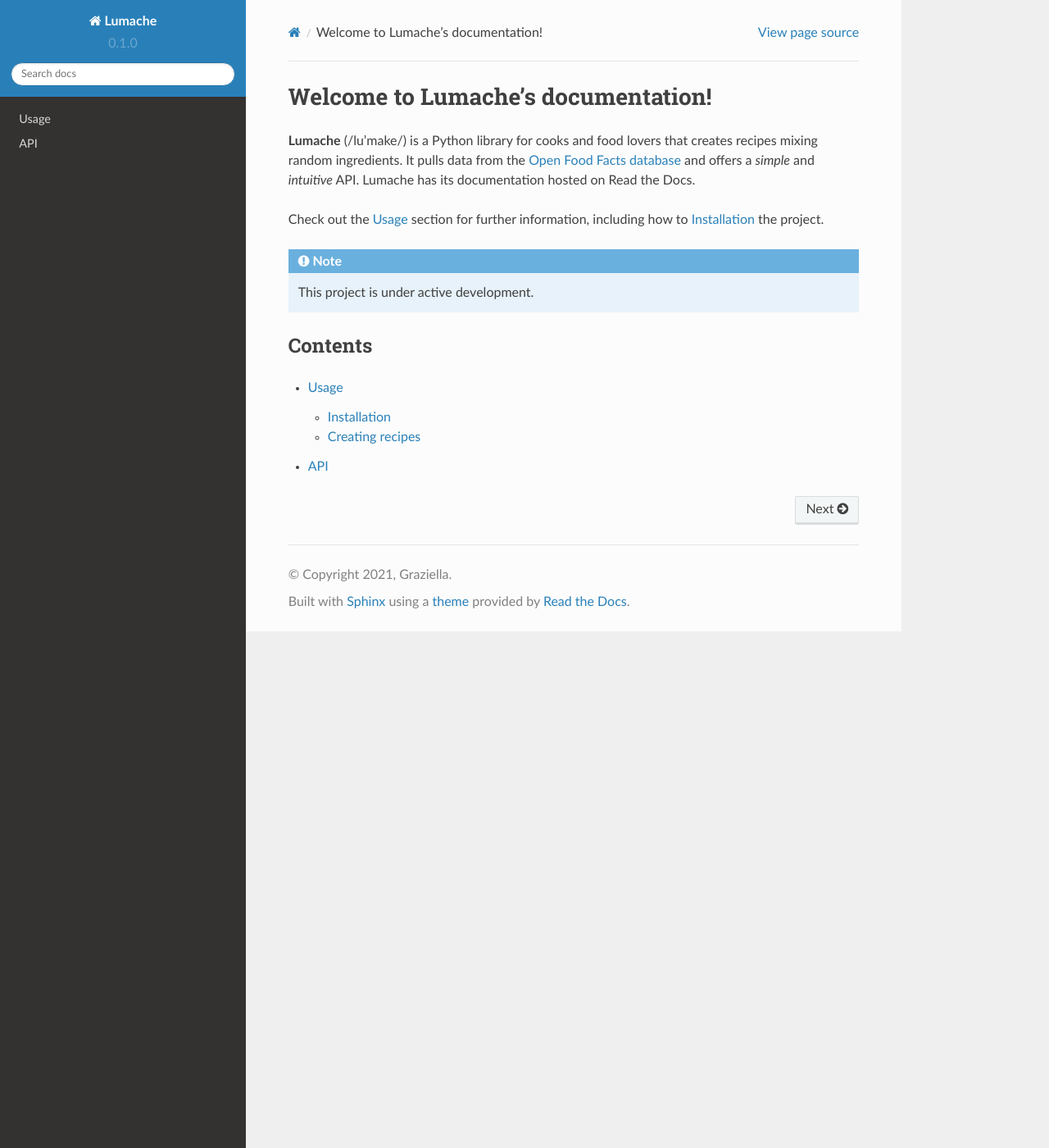
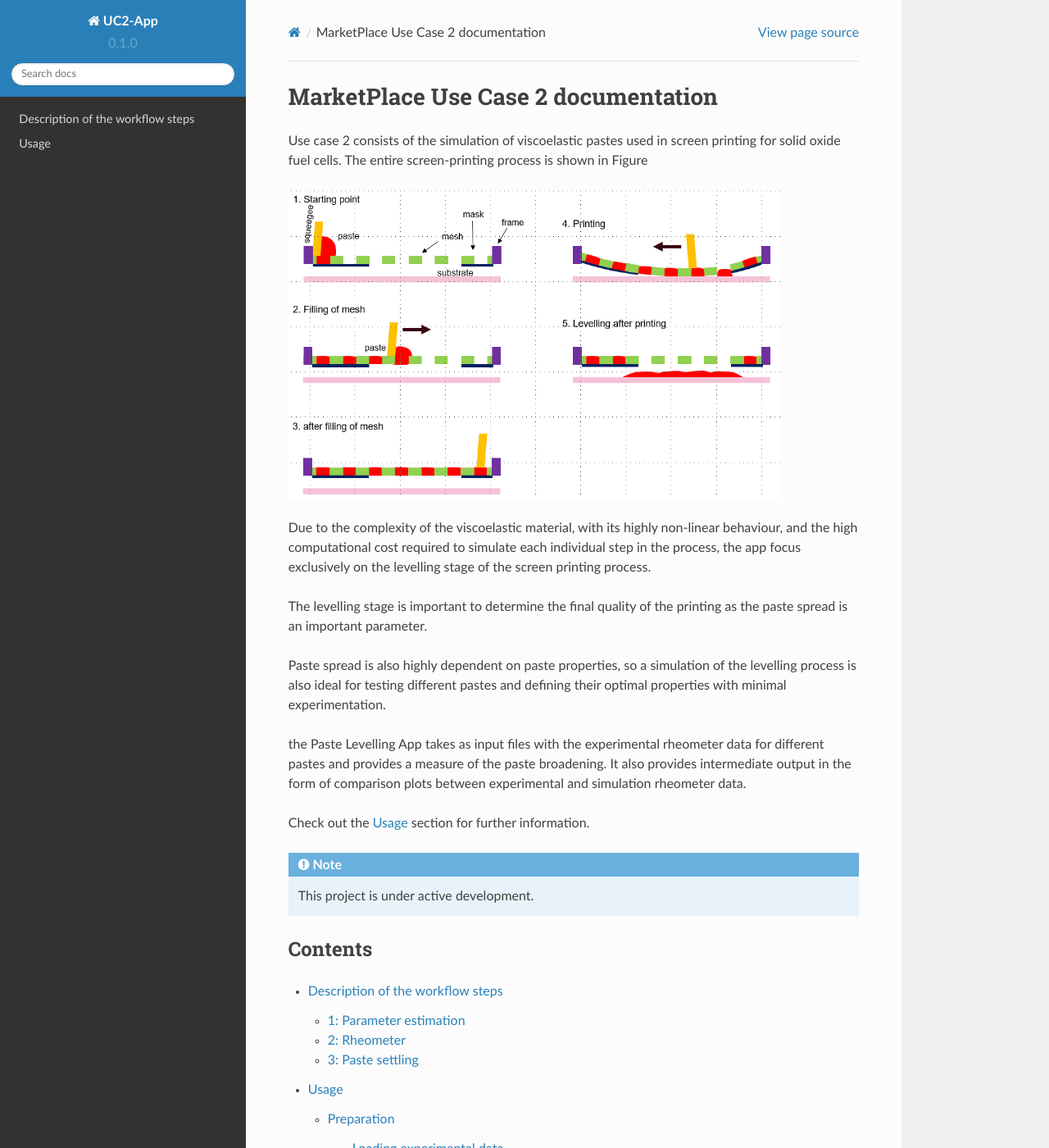
Before and after one commit to GVE871/uc2-documentation, a Sphinx documentation site: the page built from docs/source/index.rst, in a window 1280 px wide and 1400 px high. Shown: the whole window at 82% size. Built offline with Sphinx 7.4.7 and the Read the Docs theme 2.0.0, drawn with Linux system fonts in a browser that asks for light colours; some of the changed text lies outside the part shown.

Commit message:
UC2 documentation: first draft

```diff
--- a/docs/source/api.rst
+++ /dev/null
@@ -1,7 +0,0 @@
-API
-===
-
-.. autosummary::
-   :toctree: generated
-
-   lumache
--- a/docs/source/conf.py
+++ b/docs/source/conf.py
@@ -2,9 +2,9 @@
 
 # -- Project information
 
-project = 'Lumache'
-copyright = '2021, Graziella'
-author = 'Graziella'
+project = 'UC2-App'
+copyright = '2023, Marketplace'
+author = 'Giovanni Viciconte'
 
 release = '0.1'
 version = '0.1.0'
@@ -26,7 +26,7 @@ intersphinx_mapping = {
 intersphinx_disabled_domains = ['std']
 
 templates_path = ['_templates']
-
+numfig = True
 # -- Options for HTML output
 
 html_theme = 'sphinx_rtd_theme'
--- /dev/null
+++ b/docs/source/description.rst
@@ -0,0 +1,34 @@
+Description of the workflow steps
+=================================
+
+.. _parameter_e:
+
+1: Parameter estimation
+-----------------------
+
+Experimental rheometer data for a certain paste is taken as input for a parameter optimization script,
+which uses the Giesekus model equations to determine the constitutive properties required for the simulation.
+
+.. _rheometer:
+
+2: Rheometer
+------------
+
+The second step is a simulation of the rheometer. The constitutive properties from the parameter optimization
+are used in an OpenFOAM simulation with rheotools, where the rheometer is simulated and the results are compared
+with the experimental data for validation of the obtained constitutive properties.
+
+
+.. _paste_settling:
+
+3: Paste settling
+-----------------
+
+Finally, the same constitutive properties are used for a full multiphase simulation of paste levelling, which is
+allowed to settle under gravity for the measurement of its spread.
+
+
+The Paste Levelling App is built on top of this workflow, automating the three steps into a seamless sequence,
+with no user input in-between each of the steps. To facilitate demonstration, the final levelling simulation
+is done with a two-dimensional version which can be simulated in a few minutes, instead of the days to weeks
+it can take for the full three-dimensional simulation.
--- a/docs/source/index.rst
+++ b/docs/source/index.rst
@@ -1,14 +1,27 @@
-Welcome to Lumache's documentation!
-===================================
+MarketPlace Use Case 2 documentation
+====================================
 
-**Lumache** (/lu'make/) is a Python library for cooks and food lovers
-that creates recipes mixing random ingredients.
-It pulls data from the `Open Food Facts database <https://world.openfoodfacts.org/>`_
-and offers a *simple* and *intuitive* API.
-Lumache has its documentation hosted on Read the Docs.
+Use case 2 consists of the simulation of viscoelastic pastes used in screen printing for solid oxide fuel cells.
+The entire screen-printing process is shown in Figure
 
-Check out the :doc:`usage` section for further information, including
-how to :ref:`installation` the project.
+.. image:: images/levelling_process.png
+   :width: 600
+
+Due to the complexity of the viscoelastic material,
+with its highly non-linear behaviour, and the high computational cost required to simulate each individual step in the process,
+the app focus exclusively on the levelling stage of the screen printing process.
+
+The levelling stage is important to determine the final quality of the printing as the paste spread is an important parameter.
+
+Paste spread is also highly dependent on paste properties, so a simulation of the levelling process is also ideal for testing
+different pastes and defining their optimal properties with minimal experimentation.
+
+the Paste Levelling App takes as input files with the experimental rheometer data for
+different pastes and provides a measure of the paste broadening. It also provides intermediate output in the
+form of comparison plots between experimental and simulation rheometer data.
+
+
+Check out the :doc:`usage` section for further information.
 
 .. note::
 
@@ -18,6 +31,5 @@ Contents
 --------
 
 .. toctree::
-
+   description
    usage
-   api
--- a/docs/source/usage.rst
+++ b/docs/source/usage.rst
@@ -1,33 +1,111 @@
+=====
 Usage
 =====
+When you open the app you will be presented by the following screen
 
-.. _installation:
+.. image:: images/initial.png
+   :width: 600
 
-Installation
-------------
+To begin using the app,  click on the "Paste broadening simulation" button.
 
-To use Lumache, first install it using pip:
+Preparation
+===========
 
-.. code-block:: console
+You will be presented the app interface where you can enter all the quantity you need for your case.
 
-   (.venv) $ pip install lumache
+.. image:: images/rheometer_image.png
+   :width: 600
+   :align: center
 
-Creating recipes
-----------------
 
-To retrieve a list of random ingredients,
-you can use the ``lumache.get_random_ingredients()`` function:
+-Loading experimental data
+----------------------------
+The first step is to upload the experimental data in the upper part of the screen and click on Configure
 
-.. autofunction:: lumache.get_random_ingredients
+.. image:: images/rheometer_image_1.png
+   :width: 600
+   :align: center
 
-The ``kind`` parameter should be either ``"meat"``, ``"fish"``,
-or ``"veggies"``. Otherwise, :py:func:`lumache.get_random_ingredients`
-will raise an exception.
+-Simulation parameters
+-------------------------
+In the lower part of the screen you need to define the simulation parameters.
 
-.. autoexception:: lumache.InvalidKindError
+.. image:: images/rheometer_image_2.png
+   :width: 600
+   :align: center
 
-For example:
+The parameters are described in more detail below:
 
->>> import lumache
->>> lumache.get_random_ingredients()
-['shells', 'gorgonzola', 'parsley']
+
+* **Final time**: This parameter sets the duration of the simulation, starting from time 0. The simulation will run until the final time is reached.
+* **Simulation deltaT**: his parameter sets the time step used in the simulation. A smaller time step will result in a more accurate simulation, but will require more computational resources.
+* **Upward velocity**: This parameter sets the upward velocity induced by the grid being lifted. The velocity is depicted in the figure below, and is a key factor in the rheometer simulation.
+* **writeinterval**: This parameter determines how often the simulation values will be saved. It must be larger than the time step.
+* **Initial paste wide**: This parameter sets the initial size of the deposed paste. This is also depicted in the figure below, and is an important input for the simulation..
+* **Run the rheometer app**: This option determines whether or not to run the parameter estimation and rheometer steps of the application. If left unchecked, the paste broadening app will run with default values.
+
+.. figure:: images/define_quantities.png
+   :width: 400
+   :align: center
+
+Once everything is set, you can click on the `Setup simulation` button.
+
+Running
+=======
+
+A screen summarizing the simulation settings will appear, along with an option to run the simulation:
+
+.. figure:: images/prepare2run.png
+   :width: 400
+   :align: center
+
+when you click on the *Run simulation*, you will see the *Simulation Status* change from *CREATED* to *INPROGRESS*
+
+.. figure:: images/running.png
+   :width: 400
+   :align: center
+
+click on the *Refresh status* button, until the *Simulation Status* change from *INPROGRESS* to *COMPLETED*,
+
+.. figure:: images/running_completed.png
+   :width: 400
+   :align: center
+
+
+Results
+=======
+When a simulation is completed you will be offered two option, *Dowload Simulation* or *Postprocessing*
+
+
+-Download results
+-------------------------
+If you click on *Dowload Simulation*, you will see the screen below, which allows you to dowload the simualtion data and results.
+
+.. figure:: images/download.png
+   :width: 400
+   :align: center
+
+
+-Postprocessing
+-------------------------
+To access the default post-processed results, simply click on the "Postprocessing" button, as shown in the image below.
+
+.. figure:: images/postprocess_button.png
+   :width: 400
+   :align: center
+
+Once you've clicked on "Postprocess results," you will see a screen that looks similar to the one below:
+
+.. figure:: images/post_process.png
+   :width: 600
+   :align: center
+
+The resulting plots are described in more detail below:
+
+* **Rheometer results** This section shows a comparison between numerical and  experimental rheometer data
+   * **Moduli**: This plot compares G' and G''.
+   * **Viscosity**: This plot compares viscosity.
+
+* **Paste simulation results**: This section displays the results from simulation.
+   * **Paste broadening**: This plot shows the time evolution of the normalized paste broadening, which is calculated by dividing the paste width at time t by the initial width value.
+   * **Interface comparison**: This plot compares the initial interface, with the interface at the end of the simulation.
--- a/pyproject.toml
+++ b/pyproject.toml
@@ -3,6 +3,6 @@ requires = ["flit_core >=3.2,<4"]
 build-backend = "flit_core.buildapi"
 
 [project]
-name = "lumache"
-authors = [{name = "Graziella", email = "graziella@lumache"}]
+name = "uc2-documentation"
+authors = [{name = "Giovanni Viciconte", email = "giovanni.viciconte@dcs-computing.com"}]
 dynamic = ["version", "description"]
```
Also changed, not shown: lumache.py (deleted, +0 -23 lines), docs/source/images/define_quantities.png (added), docs/source/images/download.png (added), docs/source/images/initial.png (added), docs/source/images/levelling_process.png (added), docs/source/images/post_process.png (added), docs/source/images/postprocess_button.png (added), docs/source/images/prepare2run.png (added), docs/source/images/rheometer_image.png (added), docs/source/images/rheometer_image_1.png (added), docs/source/images/rheometer_image_2.png (added), docs/source/images/running.png (added), docs/source/images/running_completed.png (added).
